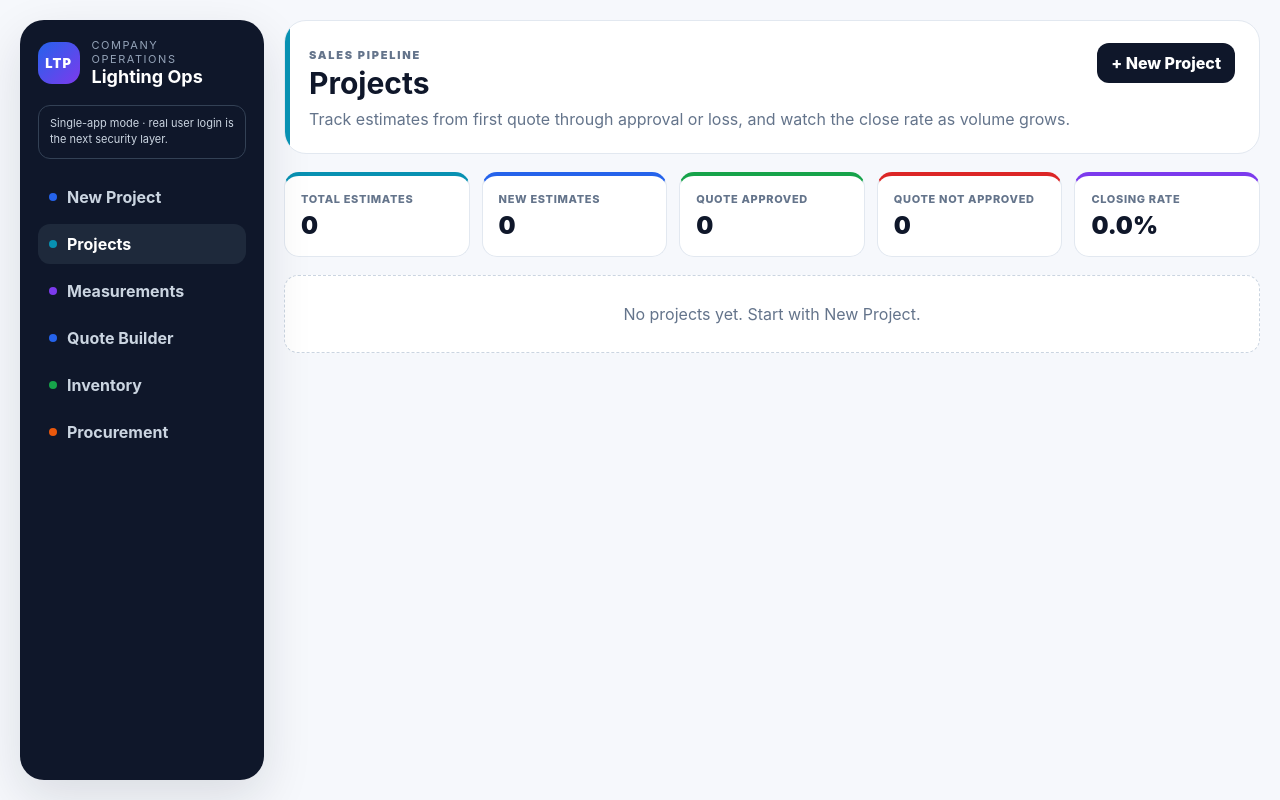
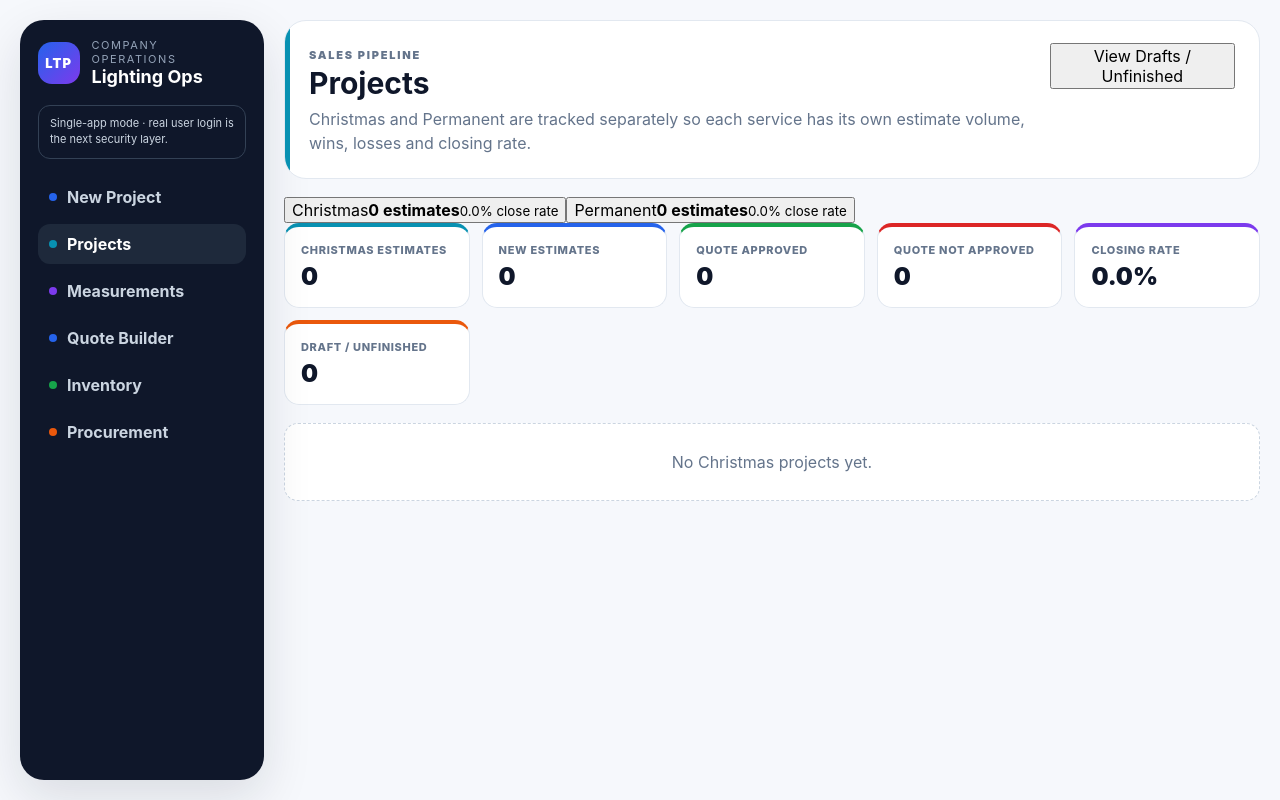
Before and after one commit to lightthepeak-sys/LTP, a React (Vite) app: page / in a window 1280 px wide. Both pictures are taken after a click on the button "Projects". Built offline with nearby package versions, Linux system fonts and the light colour scheme.

Commit message:
Separate service pipelines and add draft quote completion workflow

```diff
--- a/src/App.tsx
+++ b/src/App.tsx
@@ -19,7 +19,7 @@ type Project = {
   bushFt:number; bushStrandsOverride:number; palmStrands:number; treeStrands:number; columnStrands:number;
   wreathSize:number; wreathQty:number; garlandFt:number; snowflakes:number; treeDrops:number;
   roofRate:number; permanentFt:number; permanentCoverage:string; permanentRate:number;
-  landscapeItems?:LandscapeItem[]; decorItems?:DecorItem[];
+  landscapeItems?:LandscapeItem[]; decorItems?:DecorItem[]; quoteComplete?:boolean; draftStep?:number;
 };
 
 const STORAGE="ltp-projects-v2";
@@ -89,7 +89,7 @@ const emptyProject=():Project=>({
   stories:1,roofSurface:"Shingle",complexity:"Straight / simple",access:"Standard ladder access",
   bushFt:0,bushStrandsOverride:0,palmStrands:0,treeStrands:0,columnStrands:0,
   wreathSize:48,wreathQty:0,garlandFt:0,snowflakes:0,treeDrops:0,
-  roofRate:8,permanentFt:0,permanentCoverage:"Front Only",permanentRate:35,landscapeItems:[],decorItems:[]
+  roofRate:8,permanentFt:0,permanentCoverage:"Front Only",permanentRate:35,landscapeItems:[],decorItems:[],quoteComplete:false,draftStep:0
 });
 
 function loadProjects():Project[]{
@@ -135,6 +135,8 @@ export default function App(){
   const [receiptLines,setReceiptLines]=useState<POLine[]>([]);
   const [receiptSupplier,setReceiptSupplier]=useState("Receipt Import");
   const [receiptMessage,setReceiptMessage]=useState("");
+  const [projectServiceView,setProjectServiceView]=useState<Service>("Christmas");
+  const [draftsOnly,setDraftsOnly]=useState(false);
 
   useEffect(()=>{localStorage.setItem(STORAGE,JSON.stringify(projects))},[projects]);
   useEffect(()=>{localStorage.setItem(PO_STORAGE,JSON.stringify(purchaseOrders))},[purchaseOrders]);
@@ -261,14 +263,15 @@ export default function App(){
     return use>a.available;
   });
 
-  function saveProject(){
-    const next={...project,updatedAt:new Date().toISOString()};
+  function saveProject(complete=false){
+    const next={...project,quoteComplete:complete,draftStep:complete?4:step,updatedAt:new Date().toISOString()};
+    setProject(next);
     setProjects(prev=>{
       const i=prev.findIndex(x=>x.id===next.id);
       if(i<0)return [next,...prev];
       const copy=[...prev];copy[i]=next;return copy;
     });
-    setSavedFlash("Saved");
+    setSavedFlash(complete?"Project Saved":"Draft Saved");
     window.setTimeout(()=>setSavedFlash(""),1600);
   }
   function newProject(){setProject(emptyProject());setStep(1);setTab("new")}
@@ -354,8 +357,6 @@ export default function App(){
 
   function projectAction(p:Project,action:string){
     if(!action)return;
-    if(action==="quote"){setProject(p);setStep(1);setTab("quote");return}
-    if(action==="measure"){setProject(p);setTab("measure");return}
     if(action==="approved"){
       const next={...p,status:"Quote Approved" as Status,updatedAt:new Date().toISOString()};
       setProjects(prev=>prev.map(x=>x.id===p.id?next:x));if(project.id===p.id)setProject(next);return;
@@ -371,11 +372,23 @@ export default function App(){
     if(action==="delete"){deleteProject(p.id)}
   }
 
-  const approvedProjects=projects.filter(p=>p.status==="Quote Approved");
-  const lostProjects=projects.filter(p=>p.status==="Quote Not Approved");
-  const openProjects=projects.filter(p=>p.status==="New Estimate");
+  const serviceProjects=projects.filter(p=>p.service===projectServiceView);
+  const approvedProjects=serviceProjects.filter(p=>p.status==="Quote Approved");
+  const lostProjects=serviceProjects.filter(p=>p.status==="Quote Not Approved");
+  const openProjects=serviceProjects.filter(p=>p.status==="New Estimate");
+  const unfinishedProjects=serviceProjects.filter(p=>!p.quoteComplete);
   const decidedProjects=approvedProjects.length+lostProjects.length;
   const closingRate=decidedProjects?approvedProjects.length/decidedProjects*100:0;
+  const christmasProjects=projects.filter(p=>p.service==="Christmas");
+  const permanentProjects=projects.filter(p=>p.service==="Permanent");
+  const serviceClose=(rows:Project[])=>{
+    const won=rows.filter(p=>p.status==="Quote Approved").length;
+    const lost=rows.filter(p=>p.status==="Quote Not Approved").length;
+    return won+lost?won/(won+lost)*100:0;
+  };
+  const visibleOpen=draftsOnly?openProjects.filter(p=>!p.quoteComplete):openProjects;
+  const visibleApproved=draftsOnly?approvedProjects.filter(p=>!p.quoteComplete):approvedProjects;
+  const visibleLost=draftsOnly?lostProjects.filter(p=>!p.quoteComplete):lostProjects;
 
   const handoff=buildHandoff(project,estimate);
 
@@ -410,8 +423,8 @@ export default function App(){
             <Field label="Status"><select className="input" value={project.status} onChange={e=>set("status",e.target.value as Status)}>{["New Estimate","Quote Approved","Quote Not Approved"].map(x=><option key={x}>{x}</option>)}</select></Field>
           </div>
           <div className="new-project-actions">
-            <button className="primary" onClick={()=>{saveProject();setTab("measure")}}>Create & Measure</button>
-            <button onClick={()=>{saveProject();setTab("quote")}}>Create & Skip to Quote</button>
+            <button className="primary" onClick={()=>{saveProject(false);setTab("measure")}}>Start with Measurements</button>
+            <button onClick={()=>{saveProject(false);setTab("quote")}}>Start Quote</button>
           </div>
         </div>
       </section>}
@@ -419,7 +432,7 @@ export default function App(){
       {tab==="quote"&&<section className="page">
         <div className="page-head blue-head">
           <div><span className="eyebrow">Quote Builder · {project.customer||"Current project"}</span><h1>Build only what this customer needs.</h1><p>Property sets the difficulty. Lighting scope comes next. Landscape and décor stay optional until you add them.</p></div>
-          <div className="head-actions"><span className={"status-pill "+project.status.toLowerCase().replaceAll(" ","-")}>{project.status}</span><button className="primary" onClick={saveProject}>{savedFlash||"Save project"}</button></div>
+          <div className="head-actions"><span className={"status-pill "+project.status.toLowerCase().replaceAll(" ","-")}>{project.status}</span><button className="primary" onClick={()=>saveProject(step===4)}>{savedFlash||(step===4?"Save Project":"Save Draft")}</button></div>
         </div>
 
         <div className="stepper four-steps">
@@ -513,7 +526,7 @@ export default function App(){
               <Metric label="Inventory shortages" value={String(shortages.length)} tone={shortages.length?"red":"green"}/>
             </div>
             {shortages.length>0&&<div className="warning-box red-box"><b>Inventory shortage:</b> {shortages.map(([k,u])=>INV[k]?.name+" ("+qty(u-availability(k).available)+" short)").join(", ")}</div>}
-            <div className="review-actions"><button className="primary" onClick={saveProject}>{savedFlash||"Save project"}</button></div>
+            <div className="review-actions"><button className="primary" onClick={()=>saveProject(true)}>{savedFlash||"Save Project"}</button></div>
             <div className="inline-jobber">
               <div className="inline-jobber-head"><div><span className="eyebrow">Jobber note</span><h3>Ready to paste</h3></div><button onClick={()=>navigator.clipboard.writeText(handoff)}>Copy note</button></div>
               <textarea className="handoff compact" readOnly value={handoff} rows={12}/>
@@ -535,22 +548,32 @@ export default function App(){
 
       {tab==="projects"&&<section className="page">
         <div className="page-head cyan-head">
-          <div><span className="eyebrow">Sales pipeline</span><h1>Projects</h1><p>Track estimates from first quote through approval or loss, and watch the close rate as volume grows.</p></div>
-          <button className="primary" onClick={newProject}>+ New Project</button>
+          <div><span className="eyebrow">Sales pipeline</span><h1>Projects</h1><p>Christmas and Permanent are tracked separately so each service has its own estimate volume, wins, losses and closing rate.</p></div>
+          <button className={draftsOnly?"primary":""} onClick={()=>setDraftsOnly(v=>!v)}>{draftsOnly?"Show All Projects":"View Drafts / Unfinished"}</button>
+        </div>
+
+        <div className="service-scorecards">
+          <button className={"service-score "+(projectServiceView==="Christmas"?"active":"")} onClick={()=>setProjectServiceView("Christmas")}>
+            <span>Christmas</span><strong>{christmasProjects.length} estimates</strong><small>{serviceClose(christmasProjects).toFixed(1)}% close rate</small>
+          </button>
+          <button className={"service-score "+(projectServiceView==="Permanent"?"active":"")} onClick={()=>setProjectServiceView("Permanent")}>
+            <span>Permanent</span><strong>{permanentProjects.length} estimates</strong><small>{serviceClose(permanentProjects).toFixed(1)}% close rate</small>
+          </button>
         </div>
 
         <div className="project-metrics">
-          <Metric label="Total estimates" value={String(projects.length)} tone="cyan"/>
+          <Metric label={projectServiceView+" estimates"} value={String(serviceProjects.length)} tone="cyan"/>
           <Metric label="New estimates" value={String(openProjects.length)} tone="blue"/>
           <Metric label="Quote approved" value={String(approvedProjects.length)} tone="green"/>
           <Metric label="Quote not approved" value={String(lostProjects.length)} tone="red"/>
           <Metric label="Closing rate" value={closingRate.toFixed(1)+"%"} tone="purple"/>
+          <Metric label="Draft / unfinished" value={String(unfinishedProjects.length)} tone="orange"/>
         </div>
 
-        {projects.length===0?<div className="empty-state">No projects yet. Start with New Project.</div>:<>
-          <ProjectGroup title="New Estimates" tone="blue" projects={openProjects} onAction={projectAction}/>
-          <ProjectGroup title="Quote Approved" tone="green" projects={approvedProjects} onAction={projectAction}/>
-          <ProjectGroup title="Quote Not Approved" tone="red" projects={lostProjects} onAction={projectAction}/>
+        {serviceProjects.length===0?<div className="empty-state">No {projectServiceView} projects yet.</div>:<>
+          <ProjectGroup title="New Estimates" tone="blue" projects={visibleOpen} onAction={projectAction}/>
+          <ProjectGroup title="Quote Approved" tone="green" projects={visibleApproved} onAction={projectAction}/>
+          <ProjectGroup title="Quote Not Approved" tone="red" projects={visibleLost} onAction={projectAction}/>
         </>}
       </section>}
 
@@ -769,11 +792,10 @@ function ProjectGroup({title,tone,projects,onAction}:{title:string;tone:string;p
       {projects.map(p=><article className="project-row pipeline-row" key={p.id}>
         <div className="project-main"><b>{p.customer||"Unnamed customer"}</b><span>{[p.address,p.city].filter(Boolean).join(", ")||"No address"}</span></div>
         <span>{p.service}</span>
+        <span className={p.quoteComplete?"completion-pill complete":"completion-pill draft"}>{p.quoteComplete?"Quote Complete":"Draft · Step "+(p.draftStep||0)}</span>
         <span className={"status-pill "+p.status.toLowerCase().replaceAll(" ","-")}>{p.status}</span>
         <select className="project-action-select" defaultValue="" onChange={e=>{const a=e.target.value;projectActionReset(e.currentTarget);onAction(p,a)}}>
-          <option value="" disabled>Choose action…</option>
-          <option value="quote">Quote Builder</option>
-          <option value="measure">Measurements</option>
+          <option value="" disabled>Update status…</option>
           {p.status!=="New Estimate"&&<option value="new-estimate">Move to New Estimate</option>}
           {p.status!=="Quote Approved"&&<option value="approved">Mark Quote Approved</option>}
           {p.status!=="Quote Not Approved"&&<option value="not-approved">Mark Quote Not Approved</option>}
```
